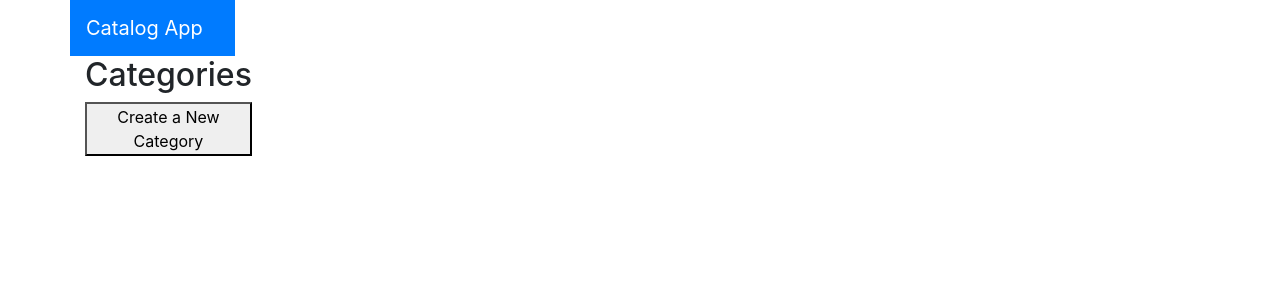
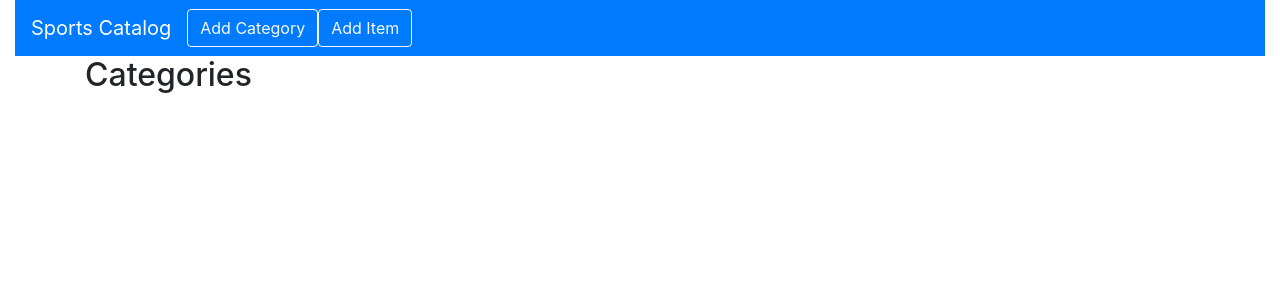
Before and after one commit to ishvartser/full_stack_nano, a Flask app: page /catalog/1/items in a window 1280 px wide. Shown: the top 300 px of the page. Run offline with Flask 2, Linux system fonts and the light colour scheme; some libraries are stand-ins or nearby versions.

Commit message:
Aesthetic upgrades using bootstrap

```diff
--- a/vagrant/catalog/application.py
+++ b/vagrant/catalog/application.py
@@ -36,7 +36,7 @@ def catalog_json():
 # Show all categories and items in the catalog.
 @app.route('/')
 @app.route('/catalog')
-def show_category():
+def show_categories():
     categories = session.query(Category).all()
     # TODO: Update this to only return the latest items.
     items = session.query(Item).all()
@@ -65,7 +65,7 @@ def new_category():
         session.add(new_category)
         flash('New Category %s created!' % new_category.name)
         session.commit()
-        return redirect(url_for('show_category'))
+        return redirect(url_for('show_categories'))
     else:
         return render_template('category_new.html')
 
--- a/vagrant/catalog/templates/base.html
+++ b/vagrant/catalog/templates/base.html
@@ -9,14 +9,13 @@
     <link rel="stylesheet" href="https://maxcdn.bootstrapcdn.com/bootstrap/4.0.0/css/bootstrap.min.css" integrity="sha384-Gn5384xqQ1aoWXA+058RXPxPg6fy4IWvTNh0E263XmFcJlSAwiGgFAW/dAiS6JXm" crossorigin="anonymous">
 </head>
 <body>
-    <div class="container">
+    <div class="container-fluid">
+        <nav class="navbar navbar-expand-lg navbar-dark bg-primary">
+            <a class="navbar-brand" href="{{url_for('show_categories')}}">Sports Catalog</a>
+            <a href="{{url_for('new_category')}}" class="btn btn-outline-light" role="button">Add Category</a>
+            <a href="{{url_for('new_category')}}" class="btn btn-outline-light" role="button">Add Item</a>
+        </nav>
         <div class="row">
-            <nav class="navbar navbar-expand-lg navbar-dark bg-primary">
-                <a class="navbar-brand" href="#">Catalog App</a>
-            </nav>
-        </div>
-        <div class="row">
-            <main>
             {% with messages = get_flashed_messages() %}
                 {% if messages %}
                 <ul>
@@ -26,9 +25,10 @@
                 </ul>
                 {% endif %}
             {% endwith %}
+        </div>
+        <div class="row">
             {% block content %}
             {% endblock %}
-            </main>
         </div>
     </div>
 </body>
--- a/vagrant/catalog/templates/category.html
+++ b/vagrant/catalog/templates/category.html
@@ -5,12 +5,9 @@
         <div class="col-md">
             <h2> Categories </h2>
             {% if categories != [] %}
-                <a href="{{url_for('new_category')}}" ><button>Create a New Category</button></a>
                 {% for category in categories %}
                     <h3>{{category.name}}</h3>
                 {% endfor %}
-            {% else %}
-                <a href="{{url_for('new_category')}}" ><button>Create a New Category</button></a>
             {% endif %}
         </div>
         <div class="col-md">
--- a/vagrant/catalog/templates/category_items.html
+++ b/vagrant/catalog/templates/category_items.html
@@ -2,23 +2,24 @@
 {% block content %}
 <div class="container">
     <div class="row">
-        <div class="col-md">
+        <div class="col-sm">
             <h2> Categories </h2>
             {% if categories %}
-                <a href="{{url_for('new_category')}}" ><button>Create a New Category</button></a>
                 {% for category in categories %}
                     <h3>{{category.name}}</h3>
                 {% endfor %}
-            {% else %}
-                <a href="{{url_for('new_category')}}" ><button>Create a New Category</button></a>
             {% endif %}
         </div>
         <div class="col-md">
             {% if items %}
-                <h2>{{category.name}} Items</h2>
+            <h4>{{category.name}} Items</h4>
+            <div class="card">
+                <ul class="list-group list-group-flush">
                 {% for it in items %}
-                    <h3>{{ it.name }}</h3>
+                    <li class="list-group-item">{{ it.name }}</li>
                 {% endfor %}
+                </ul>
+            </div>
             {% endif %}
         </div>
     </div>
```
Also changed, not shown: vagrant/catalog/templates/item.html (+8 -5 lines), vagrant/catalog/images/dunk.jpeg (added). Lines whose indentation alone changed are shown as unchanged.
